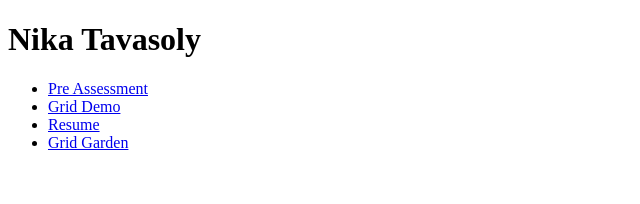
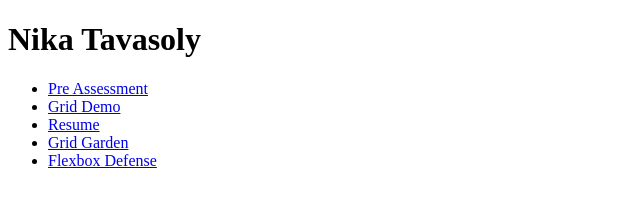
Before and after one commit to NikaT8868/-IFSC-3342, a plain HTML site: page index.html in a window 1280 px wide. Shown: the whole page, without its empty margins (0-640 px from the left). Drawn offline with Linux system fonts and the light colour scheme.

Commit message:
Flexbox Defense

```diff
--- a/index.html
+++ b/index.html
@@ -27,6 +27,8 @@
 
       <li><a href = "assets/img/Grid Garden.png">Grid Garden</a></li>
 
+      <li><a href = "assets/img/Flexbox Defense.PNG">Flexbox Defense</a></li>
+
       </ul>
   </nav>
 </body>
```
Also changed, not shown: assets/img/Flexbox Defense.PNG (added).
